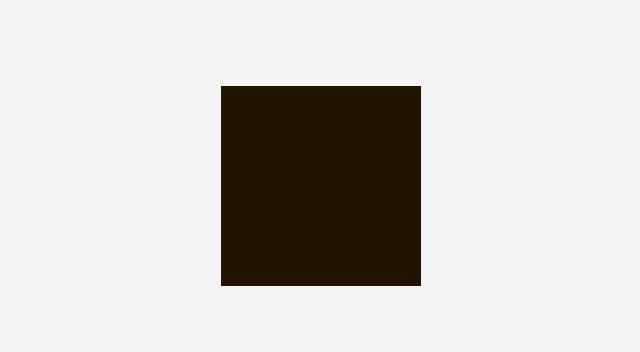
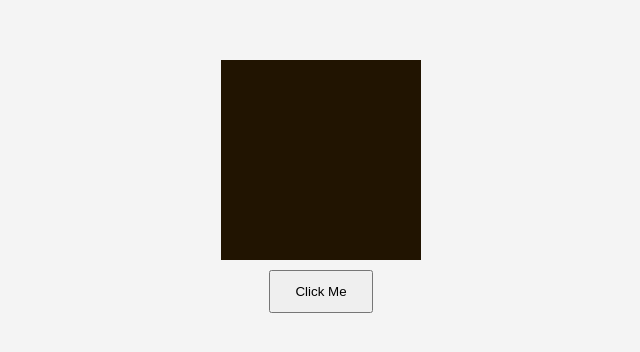
Before and after one commit to spyda247/playground, a plain HTML site: page index.html in a window 1280 px wide. Shown: the part 214-566 px from the top of the page, without its empty margins (319-959 px from the left). Drawn offline with Linux system fonts and the light colour scheme.

Commit message:
added Button feature

```diff
--- a/index.html
+++ b/index.html
@@ -9,6 +9,7 @@
   <body>
     <div class="container">
       <div class="box"></div>
+      <button class="btn">Click Me</button>
     </div>
     <script src="script.js"></script>
   </body>
--- a/style.css
+++ b/style.css
@@ -9,11 +9,21 @@ body {
   width: 100%;
   height: 100vh;
   display: flex;
+  flex-direction: column;
   justify-content: center;
   align-items: center;
+  gap: 10px;
 }
 .box {
   width: 200px;
   height: 200px;
   background-color: #211401;
 }
+.btn {
+  padding: 12px 24px;
+  outline: none;
+}
+.btn:hover {
+  background-color: #211401;
+  color: #fff;
+}
```
